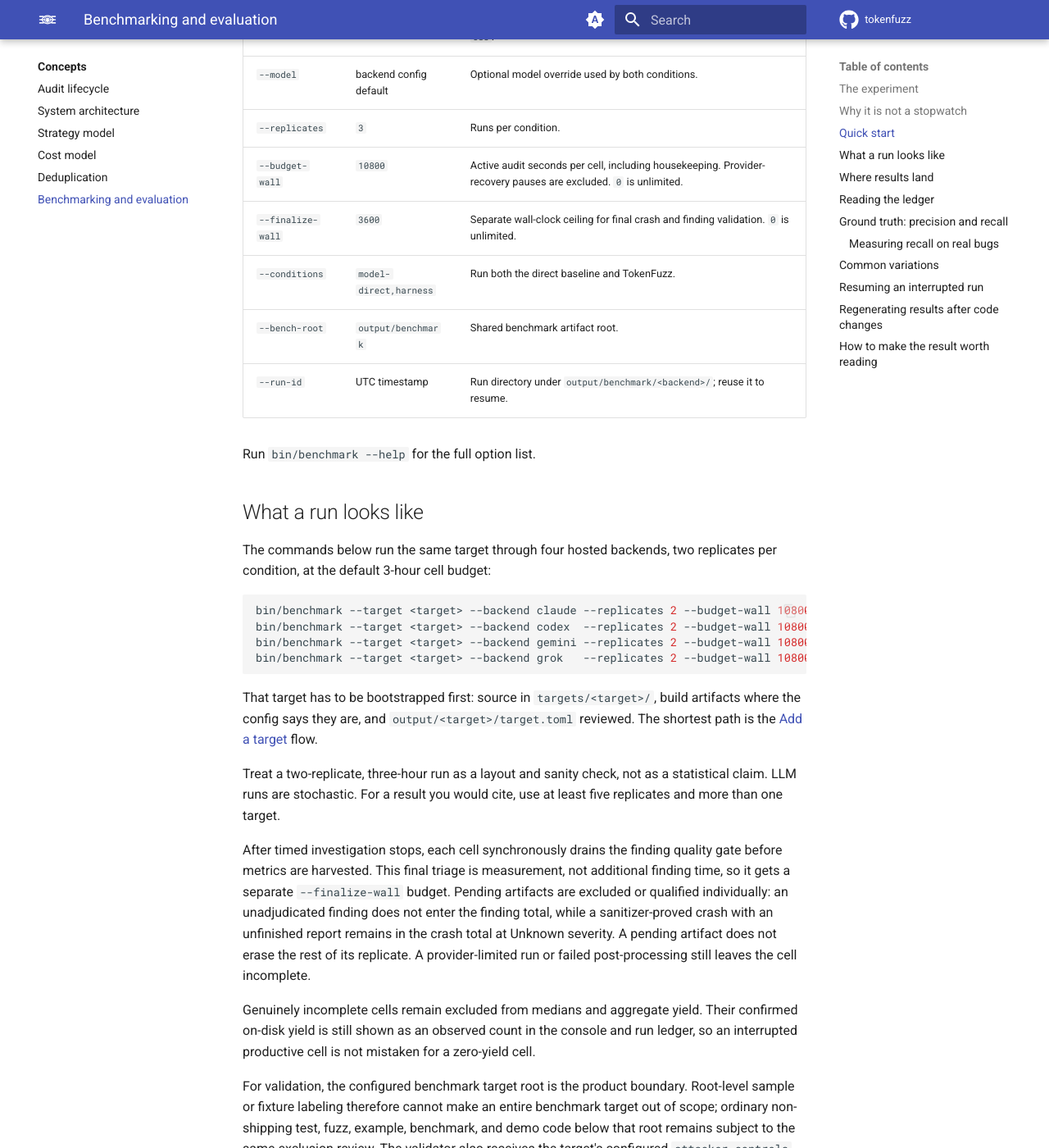
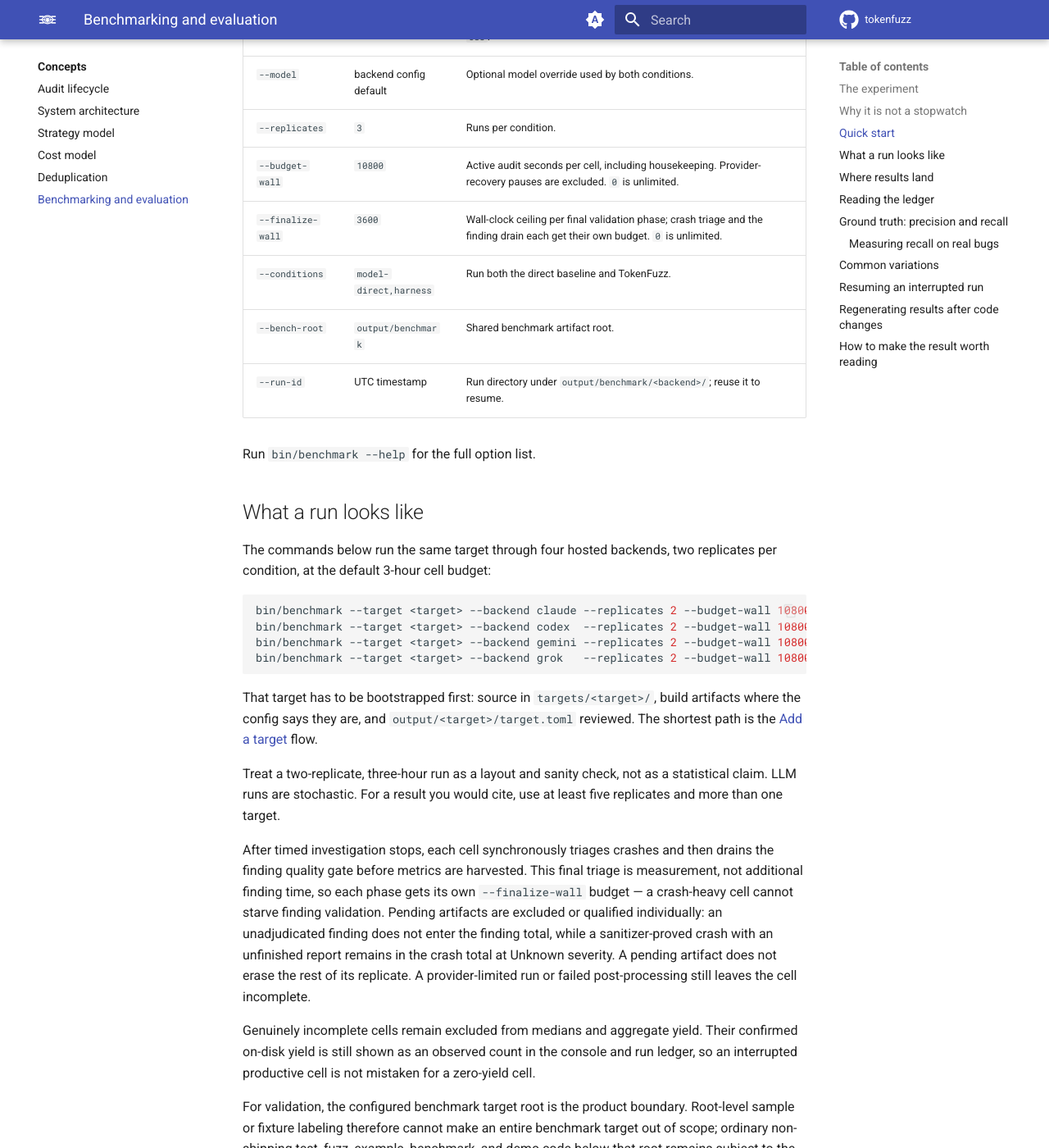
Before and after one commit to tokenfuzz/tokenfuzz, an MkDocs documentation site: the page built from docs/concepts/benchmark.md, in a window 1280 px wide and 1400 px high, scrolled down 2190 px. Shown: the whole window at 82% size. Built offline with MkDocs 1.6.1 and Material for MkDocs 9.7.7, drawn with Linux system fonts in a browser that asks for light colours; comment, search, counter and statistics services are not loaded.

Commit message:
benchmark: give finding validation an independent finalize budget
Crash triage and the finding drain shared one --finalize-wall deadline, so a
57-minute crash pass on a crash-heavy cell left finding validation ~3 minutes;
115 quality-accepted findings then scored zero confirmed purely from starvation.

Compute a fresh per-phase deadline so crash triage and the finding drain each
get the full budget. Measurement only — no discovery is truncated; worst-case
finalize time roughly doubles for a cell that needs both phases.

```diff
--- a/docs/concepts/benchmark.md
+++ b/docs/concepts/benchmark.md
@@ -91,7 +91,7 @@
 | `--model` | backend config default | Optional model override used by both conditions. |
 | `--replicates` | `3` | Runs per condition. |
 | `--budget-wall` | `10800` | Active audit seconds per cell, including housekeeping. Provider-recovery pauses are excluded. `0` is unlimited. |
-| `--finalize-wall` | `3600` | Separate wall-clock ceiling for final crash and finding validation. `0` is unlimited. |
+| `--finalize-wall` | `3600` | Wall-clock ceiling per final validation phase; crash triage and the finding drain each get their own budget. `0` is unlimited. |
 | `--conditions` | `model-direct,harness` | Run both the direct baseline and TokenFuzz. |
 | `--bench-root` | `output/benchmark` | Shared benchmark artifact root. |
 | `--run-id` | UTC timestamp | Run directory under `output/benchmark/<backend>/`; reuse it to resume. |
@@ -119,9 +119,10 @@
 not as a statistical claim. LLM runs are stochastic. For a result you would
 cite, use at least five replicates and more than one target.
 
-After timed investigation stops, each cell synchronously drains the finding
-quality gate before metrics are harvested. This final triage is measurement,
-not additional finding time, so it gets a separate `--finalize-wall` budget.
+After timed investigation stops, each cell synchronously triages crashes and
+then drains the finding quality gate before metrics are harvested. This final
+triage is measurement, not additional finding time, so each phase gets its own
+`--finalize-wall` budget — a crash-heavy cell cannot starve finding validation.
 Pending artifacts are excluded or qualified individually: an unadjudicated
 finding does not enter the finding total, while a sanitizer-proved crash with
 an unfinished report remains in the crash total at Unknown severity. A pending
```
Also changed, not shown: 2 other files.
